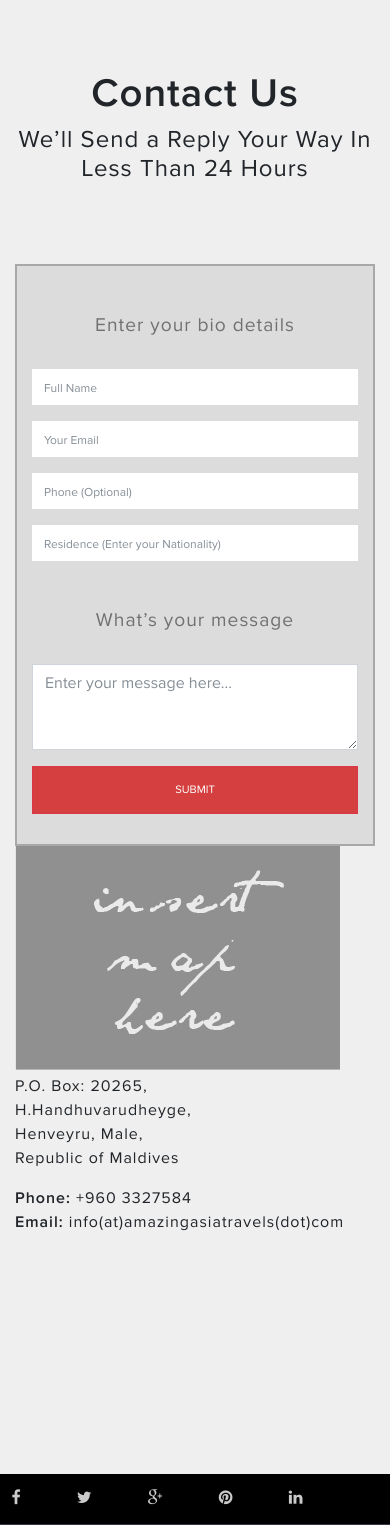
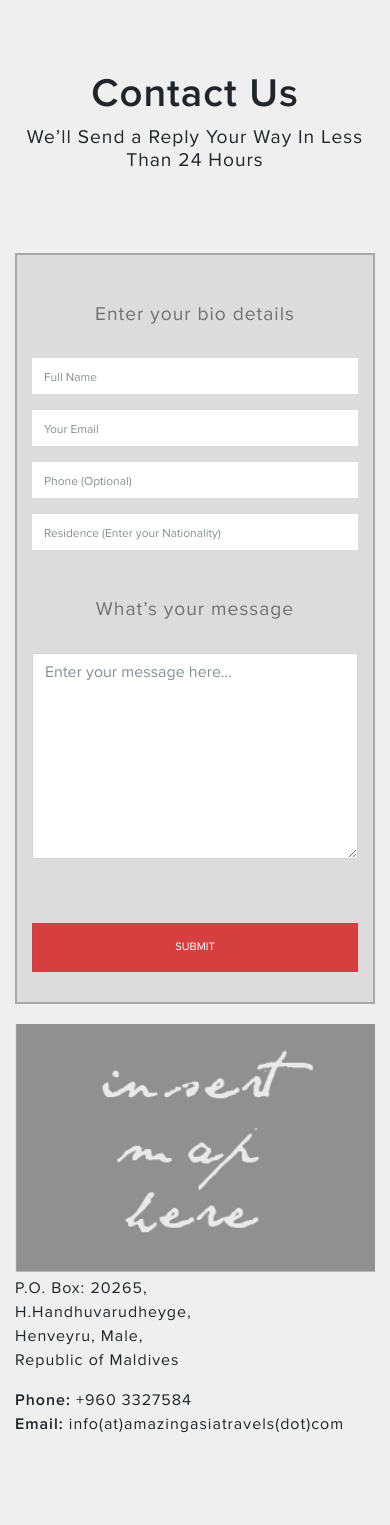
Before and after one commit to hqpr/amazing-asia, a Django app: page /contact/ in a window 390 px wide. Shown: the part 64-1589 px from the top of the page. Run offline with Django 3.2, Linux system fonts and the light colour scheme; data that the repository does not hold is empty; some libraries are stand-ins or nearby versions.

Commit message:
Contact page

```diff
--- a/apps/ui/static/css/project.css
+++ b/apps/ui/static/css/project.css
@@ -530,4 +530,11 @@ a.btn-offer {
     .dropdown {
         display: block;
     }
+
+    .contact_sidebar {
+        margin-top: 20px;
+    }
+    .contact_sidebar img {
+        width: 100%;
+    }
 }
--- a/templates/ui/contact.html
+++ b/templates/ui/contact.html
@@ -5,11 +5,12 @@
 
 {% block content %}
   <h1 class="text-center mt-15 mb-2 bold">Contact Us</h1>
-  <h4 class="text-center mb-15">We’ll Send a Reply Your Way In Less Than 24  Hours</h4>
+  <h4 class="text-center mb-15" style="font-size: 1.2rem">We’ll Send a Reply Your Way In Less Than 24  Hours</h4>
   <div class="row mb-20">
-    <div class="col-md-6">
+  <div class="col-md-1"></div>
+    <div class="col-md-5">
       <div class="contact-content">
-        <div class="col-md-8" style="float: none; margin: 0 auto; padding-bottom: 30px">
+        <div class="col-md-10" style="float: none; margin: 0 auto; padding-bottom: 30px">
 
           <h4 class="text-center">Enter your bio details</h4>
           <form method="post" role="form" action=".">
@@ -48,10 +49,10 @@
             <h4 class="text-center">What’s your message</h4>
             <div class="form-group">
               <label class="sr-only" for="inputEmail">Message</label>
-              <textarea class="maxlength-textarea form-control" data-plugin="maxlength" data-placement="bottom-right-inside" maxlength="500" rows="3" placeholder="Enter your message here..." name="body"></textarea>
+              <textarea class="maxlength-textarea form-control" data-plugin="maxlength" data-placement="bottom-right-inside" maxlength="500" rows="8" placeholder="Enter your message here..." name="body"></textarea>
             </div>
             <div class="row">
-              <div class="col-md-6" style="float: none; margin: 0 auto">
+              <div class="col-md-6 mt-5" style="float: none; margin: 0 auto">
                 <button type="submit" class="btn btn-danger btn-block">Submit</button>
               </div>
             </div>
@@ -59,7 +60,7 @@
         </div>
       </div>
     </div>
-    <div class="col-md-6">
+    <div class="col-md-6 contact_sidebar">
       <img class="img-responsive mb-1" src="{% static 'img/contact-us.jpg' %}" alt="">
       <p>P.O. Box: 20265, <br>
         H.Handhuvarudheyge, <br>
```
